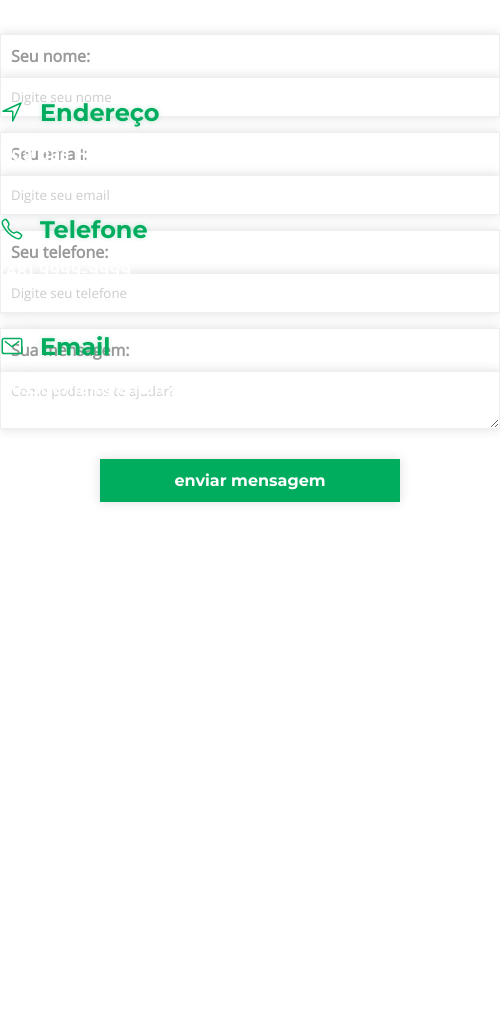
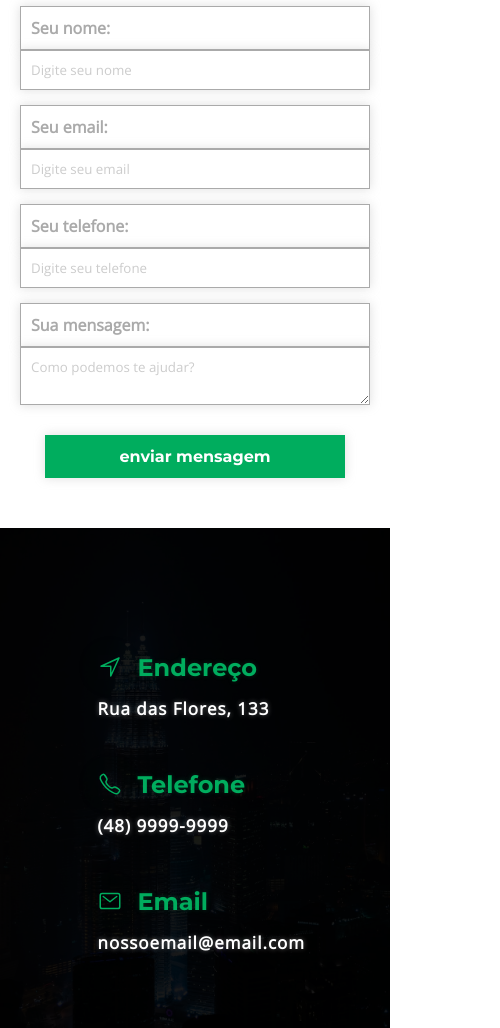
Before and after one commit to gabriel-viniciusbueno/p11_pagina-de-contato, a plain HTML site: page index.html in a window 390 px wide. Shown: the part 113-1141 px from the top of the page, 500 px wide, since content can reach past the window. Before the commit the page ends 844 px from the top, so only its background shows below. Drawn offline with nearby package versions, Linux system fonts and the light colour scheme.

Commit message:
Aplicando Responsividade

```diff
--- a/css/style.css
+++ b/css/style.css
@@ -139,3 +139,58 @@
     background-color: #FFF;
 
 }
+
+
+@media (max-width: 450px) {
+
+    #main-container{
+        height: 100%;
+        flex-wrap: wrap;
+    }
+
+    #form-container, #address-container{
+        flex: 1 1 100%;
+    }
+
+    #form-container{
+        order: -1;
+        padding: 20px;
+    }
+
+    #form-container h2{
+        margin-bottom: 25px;
+
+    }
+
+    #contact-form{
+        width: 100%;
+    }
+
+    #contact-form input,
+    #contact-form label,
+    #contact-form textarea{
+    font-family: 'Open Sans', arial, sans-serif;
+    display: block;
+    padding: 10px;
+    border: 1px solid #AAA;
+    width: 100%;
+    color: #AAA;
+    box-shadow: 0 0 10px #aaaaaa65;
+}
+
+#address-container{
+    background-position: 0 ;
+    height: 500px;
+}
+
+.fade{
+    opacity: .9;
+}
+
+#address-content{
+    top: 25%;
+    lefT: 25%;
+}
+
+
+}
```
